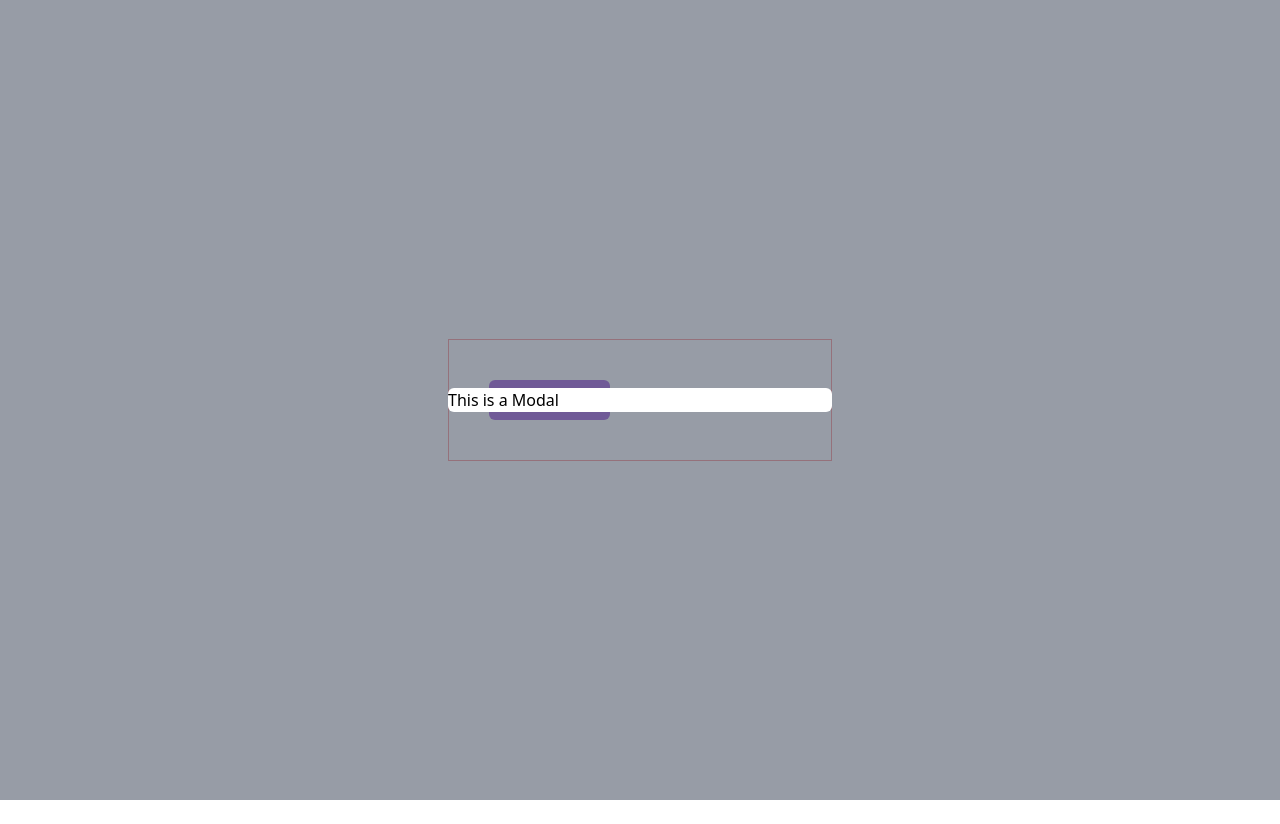
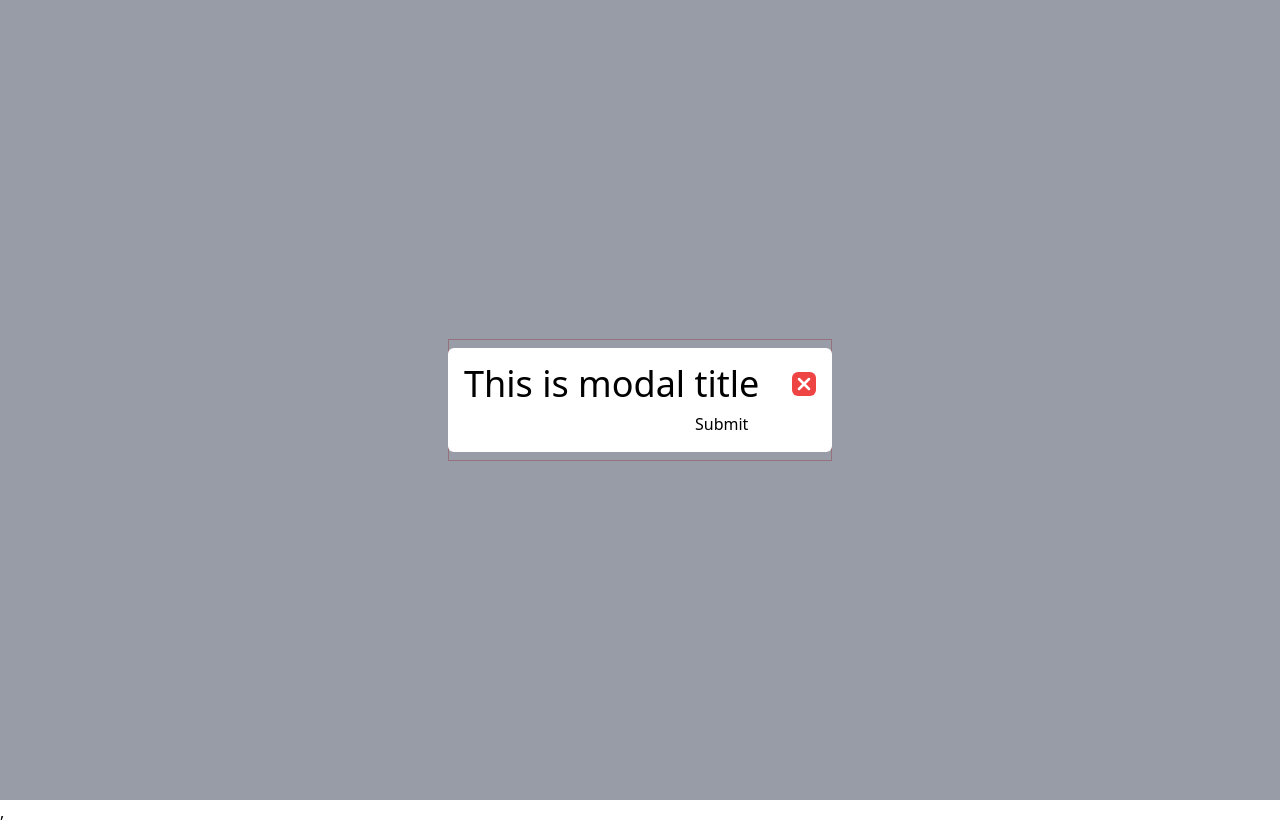
Before and after one commit to Shahriyar001/reuseable-componant, a React (Vite) app: page / in a window 1280 px wide. Both pictures are taken after a click on the button "Open Modal". Before the commit the page ends 800 px from the top, so only its background shows below. Built offline with nearby package versions, Linux system fonts and the light colour scheme; the HTML template or start-up script is replaced by a standard one.

Commit message:
complite modal

```diff
--- a/src/App.tsx
+++ b/src/App.tsx
@@ -1,4 +1,4 @@
-import { useState } from "react";
+import { FormEvent, useState } from "react";
 import Button from "./componants/ui/Button";
 import Container from "./componants/ui/Container";
 import Modal from "./componants/ui/Modal";
@@ -10,13 +10,28 @@ function App() {
     setModal((prev) => !prev);
   };
 
+  const handleSubmit = (e: FormEvent) => {
+    e.preventDefault();
+    console.log("click");
+    if (true) {
+      handleModalClose();
+    }
+  };
+
   return (
     <Container>
       <div className="h-screen w-full flex justify-center items-center">
         <div className=" w-96 border border-red-400 p-10">
           <Button onClick={() => setModal((prev) => !prev)}>Open Modal</Button>
           <Modal isOpen={modal} onClose={handleModalClose}>
-            This is a Modal
+            <Modal.Header>
+              <h1>This is modal title</h1>
+              <Modal.CloseButton></Modal.CloseButton>
+            </Modal.Header>
+            <form onSubmit={handleSubmit}>
+              <input type="text" name="" id="" />
+              <button type="submit">Submit</button>
+            </form>
           </Modal>
         </div>
       </div>
--- a/src/componants/ui/Modal.tsx
+++ b/src/componants/ui/Modal.tsx
@@ -1,18 +1,44 @@
-import { useRef } from "react";
+import {
+  Children,
+  MouseEvent,
+  ReactNode,
+  createContext,
+  useContext,
+  useRef,
+} from "react";
 import cn from "../../utils/cn";
 import { createPortal } from "react-dom";
 
-const Modal = ({ isOpen, onClose, children }) => {
+const ModalContext = createContext<TModalContext | null>(null);
+
+type TModalContext = {
+  onClose: () => void;
+};
+
+type TModal = {
+  isOpen: boolean;
+  onClose: () => void;
+  children: ReactNode;
+};
+
+type TCloseButton = {
+  children?: ReactNode;
+};
+
+type THeader = TCloseButton;
+
+const Modal = ({ isOpen, onClose, children }: TModal) => {
   const containerRef = useRef<HTMLDivElement>(null);
 
-  const handleOutsideClose = (e) => {
+  const handleOutsideClose = (e: MouseEvent) => {
     console.log(e.target);
-    if (!containerRef?.current?.contains(e.target)) {
+    if (!containerRef?.current?.contains(e.target as Node)) {
       onClose();
     }
   };
 
   return createPortal(
+    <ModalContext.Provider value={{ onClose }}>
       <div
         className={cn(
           "fixed inset-0 flex justify-center items-center bg-gray-500/70 invisible z-[999]",
@@ -22,12 +48,51 @@ const Modal = ({ isOpen, onClose, children }) => {
         )}
         onClick={handleOutsideClose}
       >
-      <div ref={containerRef} className="bg-white w-full max-w-sm rounded-md">
+        <div
+          ref={containerRef}
+          className="bg-white w-full max-w-sm rounded-md p-4"
+        >
           {children}
         </div>
-    </div>,
+      </div>
+      ,
+    </ModalContext.Provider>,
     document.getElementById("portal") as Element
   );
 };
 
+const CLoseButton = ({ children }: TCloseButton) => {
+  const { onClose } = useContext(ModalContext) as TModalContext;
+
+  return (
+    <button className="ml-auto" onClick={onClose}>
+      {children ? (
+        children
+      ) : (
+        <svg
+          xmlns="http://www.w3.org/2000/svg"
+          fill="none"
+          viewBox="0 0 24 24"
+          strokeWidth={3}
+          stroke="currentColor"
+          className="w-6 h-6 p-0.5 bg-red-500 rounded-md text-white"
+        >
+          <path
+            strokeLinecap="round"
+            strokeLinejoin="round"
+            d="M6 18 18 6M6 6l12 12"
+          />
+        </svg>
+      )}
+    </button>
+  );
+};
+
+const Header = ({ children }: THeader) => {
+  return <div className="flex justify-center w-full mb-2">{children}</div>;
+};
+
+Modal.Header = Header;
+Modal.CloseButton = CLoseButton;
+
 export default Modal;
```
Lines whose indentation alone changed are shown as unchanged.
